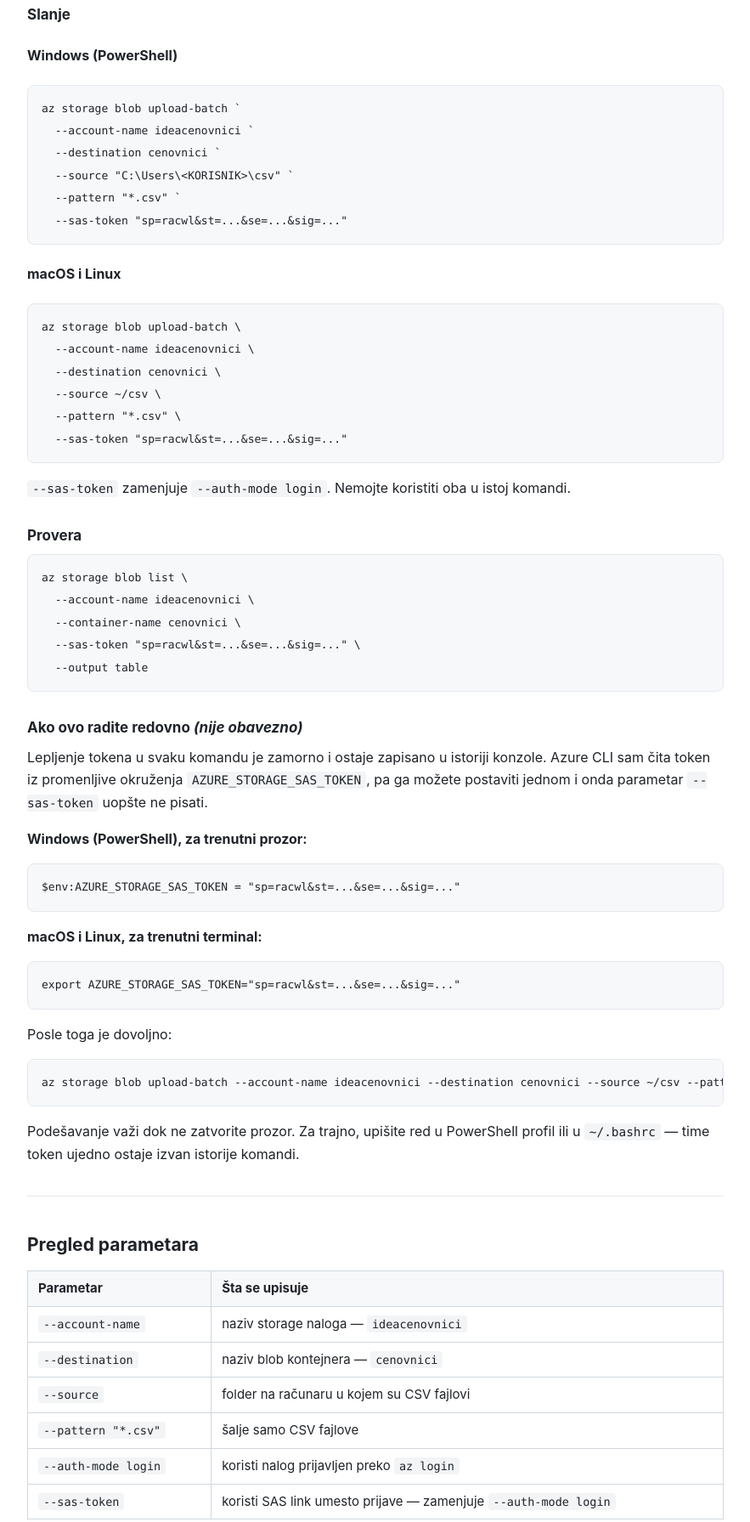
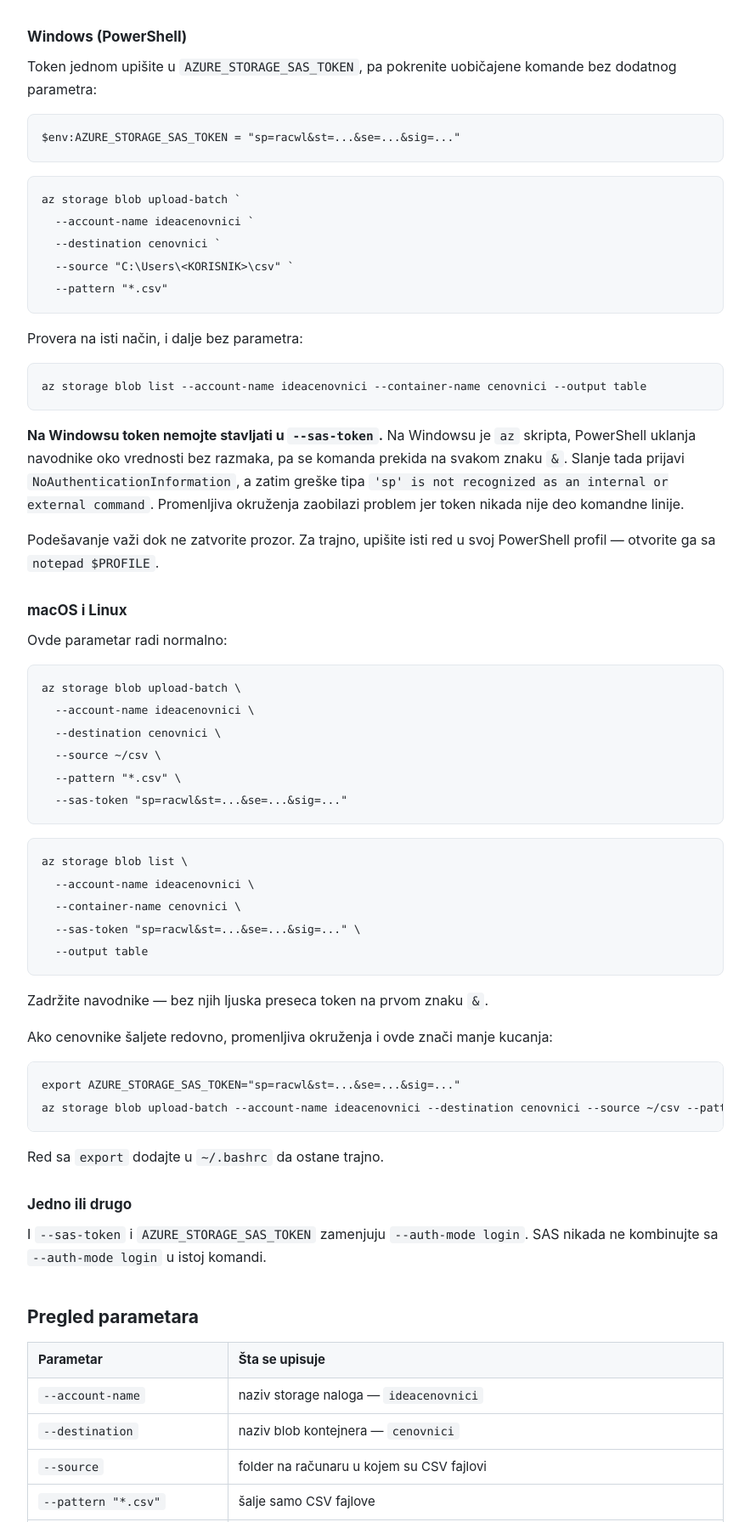
Before and after one commit to INTERPROACTIVE/idea-dokumentacija, a plain HTML site: page azure-cli-upute/index.html in a window 1280 px wide. Shown: the part 4310-6101 px from the top of the page at 85% size, without its empty margins (198-1081 px from the left). Drawn offline with Linux system fonts and the light colour scheme.

Commit message:
updates docs

```diff
--- a/azure-cli-upute/index.html
+++ b/azure-cli-upute/index.html
@@ -117,46 +117,46 @@
 <h2>Slanje bez Azure naloga (SAS link)</h2>
 <p>Ako nemate Azure nalog ili ne želite da se prijavljujete u dva koraka, možemo vam izdati <strong>SAS link</strong>. To je duga adresa koja sa sobom nosi sopstveno pravo upisa u kontejner:</p>
 <pre><code>https://ideacenovnici.blob.core.windows.net/cenovnici?sp=racwl&amp;st=2026-09-01T00:00:00Z&amp;se=2026-12-31T23:59:00Z&amp;sig=...</code></pre>
-<p>Uz njega <strong>preskačete korake 2 i 3</strong> — nema <code>az login</code>, nema Microsoft naloga, nema koda u drugom koraku. Koraci 1, 4 i 5 ostaju isti; menja se samo poslednji parametar u komandi.</p>
+<p>Uz njega <strong>preskačete korake 2 i 3</strong> — nema <code>az login</code>, nema Microsoft naloga, nema koda u drugom koraku. Korak 1 i samo slanje ostaju isti.</p>
 <p>Prema linku se ponašajte kao prema lozinki. Ko god ga ima, ima ista prava nad kontejnerom kao i vi, pa ga nemojte prosleđivati ni objavljivati. Ako mislite da je procureo, javite nam i izdaćemo novi, a stari ugasiti. Link ima i ugrađen datum isteka; kada prođe, komande prestaju da rade i treba vam novi link.</p>
 <h3>Šta se kopira iz linka</h3>
-<p>Deo <strong>iza znaka <code>?</code></strong> je SAS token. On ide u komande:</p>
+<p>Deo <strong>iza znaka <code>?</code></strong> je SAS token. Njega komande traže:</p>
 <pre><code>sp=racwl&amp;st=2026-09-01T00:00:00Z&amp;se=2026-12-31T23:59:00Z&amp;sig=...</code></pre>
-<p>Držite ga pod navodnicima. Sadrži znak <code>&amp;</code>, koji bi konzola inače shvatila kao razdvajanje komandi.</p>
-<h3>Slanje</h3>
-<h4>Windows (PowerShell)</h4>
+<p>Kopirajte ga u celosti, uključujući sve iza svakog znaka <code>&amp;</code>. Skraćen token prijavljuje grešku o autentikaciji, a ne poruku da je nepotpun.</p>
+<h3>Windows (PowerShell)</h3>
+<p>Token jednom upišite u <code>AZURE_STORAGE_SAS_TOKEN</code>, pa pokrenite uobičajene komande bez dodatnog parametra:</p>
+<pre><code>$env:AZURE_STORAGE_SAS_TOKEN = "sp=racwl&amp;st=...&amp;se=...&amp;sig=..."</code></pre>
 <pre><code>az storage blob upload-batch `
   --account-name ideacenovnici `
   --destination cenovnici `
   --source "C:\Users\&lt;KORISNIK&gt;\csv" `
-  --pattern "*.csv" `
-  --sas-token "sp=racwl&amp;st=...&amp;se=...&amp;sig=..."</code></pre>
-<h4>macOS i Linux</h4>
+  --pattern "*.csv"</code></pre>
+<p>Provera na isti način, i dalje bez parametra:</p>
+<pre><code>az storage blob list --account-name ideacenovnici --container-name cenovnici --output table</code></pre>
+<p><strong>Na Windowsu token nemojte stavljati u <code>--sas-token</code>.</strong> Na Windowsu je <code>az</code> skripta, PowerShell uklanja navodnike oko vrednosti bez razmaka, pa se komanda prekida na svakom znaku <code>&amp;</code>. Slanje tada prijavi <code>NoAuthenticationInformation</code>, a zatim greške tipa <code>'sp' is not recognized as an internal or external command</code>. Promenljiva okruženja zaobilazi problem jer token nikada nije deo komandne linije.</p>
+<p>Podešavanje važi dok ne zatvorite prozor. Za trajno, upišite isti red u svoj PowerShell profil — otvorite ga sa <code>notepad $PROFILE</code>.</p>
+<h3>macOS i Linux</h3>
+<p>Ovde parametar radi normalno:</p>
 <pre><code>az storage blob upload-batch \
   --account-name ideacenovnici \
   --destination cenovnici \
   --source ~/csv \
   --pattern "*.csv" \
   --sas-token "sp=racwl&amp;st=...&amp;se=...&amp;sig=..."</code></pre>
-<p><code>--sas-token</code> zamenjuje <code>--auth-mode login</code>. Nemojte koristiti oba u istoj komandi.</p>
-<h3>Provera</h3>
 <pre><code>az storage blob list \
   --account-name ideacenovnici \
   --container-name cenovnici \
   --sas-token "sp=racwl&amp;st=...&amp;se=...&amp;sig=..." \
   --output table</code></pre>
-<h3>Ako ovo radite redovno <em>(nije obavezno)</em></h3>
-<p>Lepljenje tokena u svaku komandu je zamorno i ostaje zapisano u istoriji konzole. Azure CLI sam čita token iz promenljive okruženja <code>AZURE_STORAGE_SAS_TOKEN</code>, pa ga možete postaviti jednom i onda parametar <code>--sas-token</code> uopšte ne pisati.</p>
-<p><strong>Windows (PowerShell), za trenutni prozor:</strong></p>
-<pre><code>$env:AZURE_STORAGE_SAS_TOKEN = "sp=racwl&amp;st=...&amp;se=...&amp;sig=..."</code></pre>
-<p><strong>macOS i Linux, za trenutni terminal:</strong></p>
-<pre><code>export AZURE_STORAGE_SAS_TOKEN="sp=racwl&amp;st=...&amp;se=...&amp;sig=..."</code></pre>
-<p>Posle toga je dovoljno:</p>
-<pre><code>az storage blob upload-batch --account-name ideacenovnici --destination cenovnici --source ~/csv --pattern "*.csv"</code></pre>
-<p>Podešavanje važi dok ne zatvorite prozor. Za trajno, upišite red u PowerShell profil ili u <code>~/.bashrc</code> — time token ujedno ostaje izvan istorije komandi.</p>
-<hr>
+<p>Zadržite navodnike — bez njih ljuska preseca token na prvom znaku <code>&amp;</code>.</p>
+<p>Ako cenovnike šaljete redovno, promenljiva okruženja i ovde znači manje kucanja:</p>
+<pre><code>export AZURE_STORAGE_SAS_TOKEN="sp=racwl&amp;st=...&amp;se=...&amp;sig=..."
+az storage blob upload-batch --account-name ideacenovnici --destination cenovnici --source ~/csv --pattern "*.csv"</code></pre>
+<p>Red sa <code>export</code> dodajte u <code>~/.bashrc</code> da ostane trajno.</p>
+<h3>Jedno ili drugo</h3>
+<p>I <code>--sas-token</code> i <code>AZURE_STORAGE_SAS_TOKEN</code> zamenjuju <code>--auth-mode login</code>. SAS nikada ne kombinujte sa <code>--auth-mode login</code> u istoj komandi.</p>
 <h2>Pregled parametara</h2>
-<table><thead><tr><th>Parametar</th><th>Šta se upisuje</th></tr></thead><tbody><tr><td><code>--account-name</code></td><td>naziv storage naloga — <code>ideacenovnici</code></td></tr><tr><td><code>--destination</code></td><td>naziv blob kontejnera — <code>cenovnici</code></td></tr><tr><td><code>--source</code></td><td>folder na računaru u kojem su CSV fajlovi</td></tr><tr><td><code>--pattern "*.csv"</code></td><td>šalje samo CSV fajlove</td></tr><tr><td><code>--auth-mode login</code></td><td>koristi nalog prijavljen preko <code>az login</code></td></tr><tr><td><code>--sas-token</code></td><td>koristi SAS link umesto prijave — zamenjuje <code>--auth-mode login</code></td></tr></tbody></table>
+<table><thead><tr><th>Parametar</th><th>Šta se upisuje</th></tr></thead><tbody><tr><td><code>--account-name</code></td><td>naziv storage naloga — <code>ideacenovnici</code></td></tr><tr><td><code>--destination</code></td><td>naziv blob kontejnera — <code>cenovnici</code></td></tr><tr><td><code>--source</code></td><td>folder na računaru u kojem su CSV fajlovi</td></tr><tr><td><code>--pattern "*.csv"</code></td><td>šalje samo CSV fajlove</td></tr><tr><td><code>--auth-mode login</code></td><td>koristi nalog prijavljen preko <code>az login</code></td></tr><tr><td><code>--sas-token</code></td><td>samo macOS/Linux: koristi SAS link umesto prijave</td></tr><tr><td><code>AZURE_STORAGE_SAS_TOKEN</code></td><td>promenljiva okruženja sa SAS tokenom — oblik koji se koristi na Windowsu</td></tr></tbody></table>
 <hr>
 <h2>Ako nešto ne radi</h2>
 <p><strong><code>az</code> nije prepoznata komanda</strong> Zatvorite i ponovo otvorite konzolu. Ako i dalje ne radi, instalacija nije završena ili <code>az</code> nije u PATH-u.</p>
@@ -164,6 +164,7 @@
 <p><strong>Greška o dozvolama pri slanju</strong> Uz <code>--auth-mode login</code> potrebna je rola <em>Storage Blob Data Contributor</em> na kontejneru. Javite se administratoru za dodelu prava.</p>
 <p><strong>Nijedan fajl nije poslat</strong> Proverite da putanja u <code>--source</code> postoji i da u njoj zaista ima <code>.csv</code> fajlova.</p>
 <p><strong><code>AuthenticationFailed</code> ili 403 uz SAS link</strong> Link je istekao ili je kopiran samo delimično. Ponovo kopirajte sve iza znaka <code>?</code>. Ako i dalje ne radi, tražite novi link.</p>
+<p><strong>Na Windowsu: <code>NoAuthenticationInformation</code>, pa <code>'sp' is not recognized</code></strong> Token je prosleđen preko <code>--sas-token</code>. Na Windowsu ga stavite u <code>AZURE_STORAGE_SAS_TOKEN</code> — vidite poglavlje iznad.</p>
 <p><strong>Spisak fajlova radi, ali slanje je odbijeno</strong> Link je izdat bez prava upisa. Javite nam i izdaćemo novi.</p>
 <p><strong>Zajedno korišćeni <code>--auth-mode login</code> i <code>--sas-token</code></strong> Koristi se jedno ili drugo, nikada oboje u istoj komandi.</p>
 <p>Ako zapnete, pošaljite nam tekst greške iz konzole.</p>
```
Also changed, not shown: azure-drzavni-cli-upute/index.html (+10 -7 lines).
